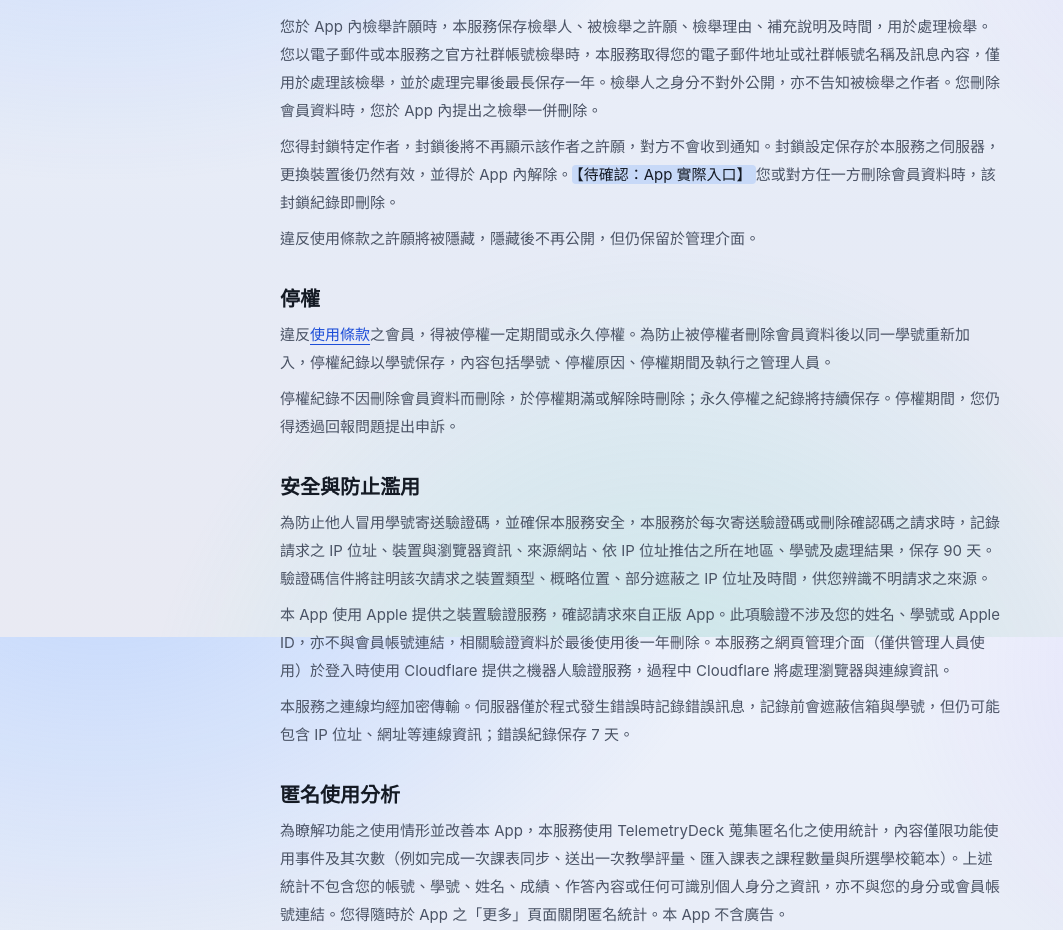
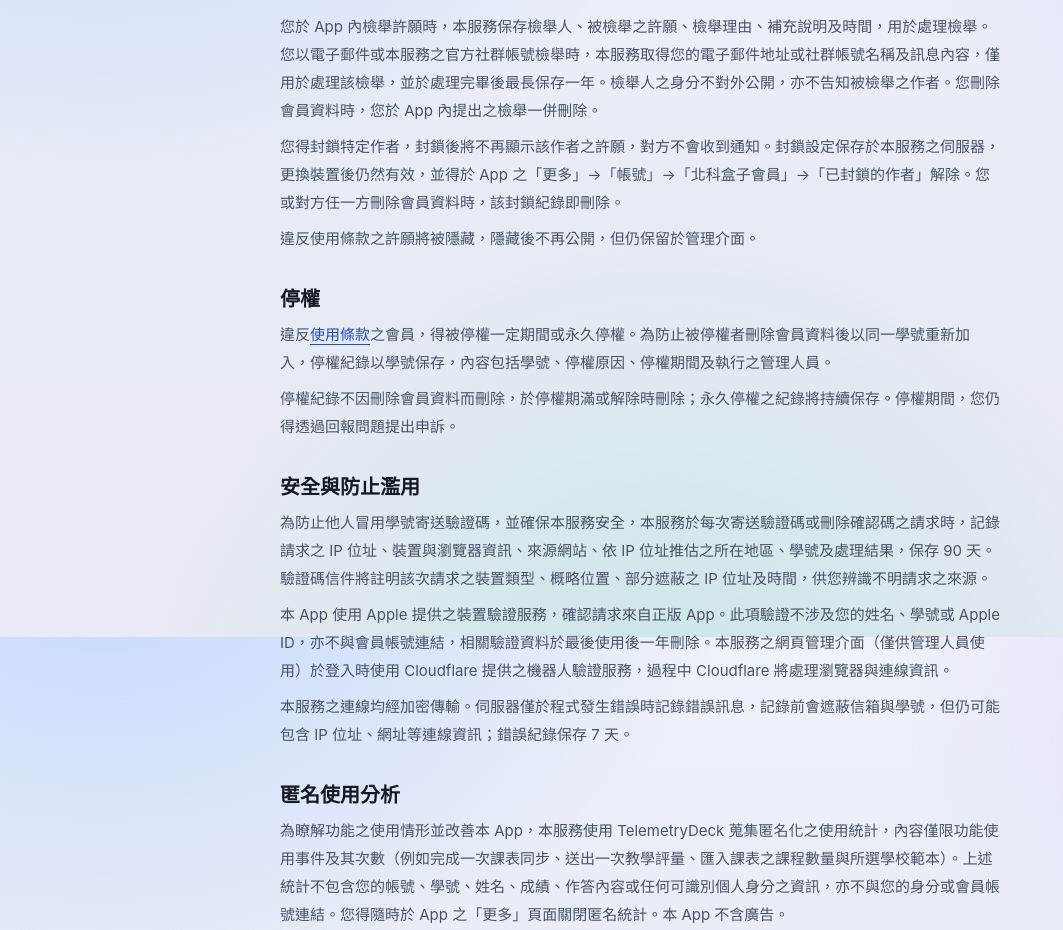
Before and after one commit to poterpan/ntutbox-website, a Next.js app: page /privacy in a window 1280 px wide. Shown: the part 2563-3493 px from the top of the page, without its empty margins (0-1063 px from the left). Built offline with nearby package versions, Linux system fonts and the light colour scheme.

Commit message:
docs(legal): 寫上解除封鎖的 App 入口，清掉最後兩處待確認標記

```diff
--- a/src/content/legal/privacy.ts
+++ b/src/content/legal/privacy.ts
@@ -135,7 +135,7 @@ export const PRIVACY: LegalDocumentContent = {
         },
         {
           type: "p",
-          text: "您得封鎖特定作者，封鎖後將不再顯示該作者之許願，對方不會收到通知。封鎖設定保存於本服務之伺服器，更換裝置後仍然有效，並得於 App 內解除。【待確認：App 實際入口】您或對方任一方刪除會員資料時，該封鎖紀錄即刪除。",
+          text: "您得封鎖特定作者，封鎖後將不再顯示該作者之許願，對方不會收到通知。封鎖設定保存於本服務之伺服器，更換裝置後仍然有效，並得於 App 之「更多」→「帳號」→「北科盒子會員」→「已封鎖的作者」解除。您或對方任一方刪除會員資料時，該封鎖紀錄即刪除。",
         },
         {
           type: "p",
--- a/src/content/legal/terms.ts
+++ b/src/content/legal/terms.ts
@@ -100,7 +100,7 @@ export const TERMS: LegalDocumentContent = {
         },
         {
           type: "p",
-          text: "您得封鎖特定作者，封鎖後不再顯示該作者之許願，對方不會收到通知；封鎖於更換裝置後仍然有效，並得於 App 內解除。【待確認：App 實際入口】",
+          text: "您得封鎖特定作者，封鎖後不再顯示該作者之許願，對方不會收到通知；封鎖於更換裝置後仍然有效，並得於 App 之「更多」→「帳號」→「北科盒子會員」→「已封鎖的作者」解除。",
         },
         {
           type: "p",
```
